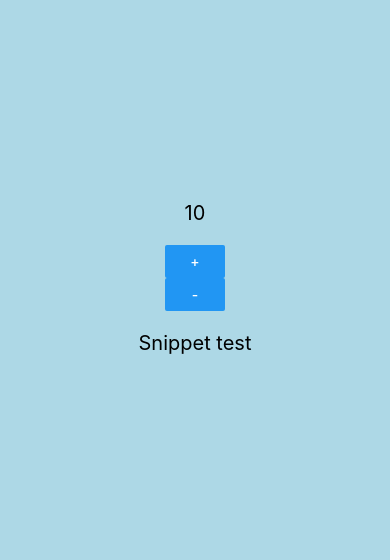
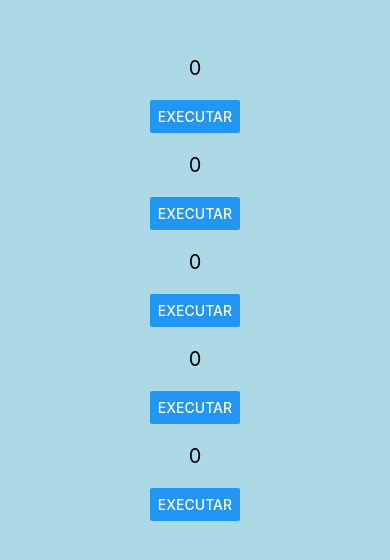
Before and after one commit to TiagoFernandes11/react-native-course, a React Native app in the folder NovoProjeto/: screen / in a window 390 px wide. Shown: the part 144-704 px from the top of the page. Built offline with nearby package versions, Linux system fonts and the light colour scheme.

Commit message:
Comunicação Indireta

```diff
--- a/NovoProjeto/App.js
+++ b/NovoProjeto/App.js
@@ -2,12 +2,16 @@
 import { StyleSheet, SafeAreaView } from "react-native";
 import Contador from "./components/Contador";
 import Temp from "./components/temp";
+import Pai from "./components/indireta/Pai";
 
 export default function App() {
   return (
     <SafeAreaView style={styles.container}>
-      <Contador inicial={10} passo={2} />
-      <Temp />
+      <Pai/>
+      <Pai/>
+      <Pai/>
+      <Pai/>
+      <Pai/>
     </SafeAreaView>
   );
 }
--- /dev/null
+++ b/NovoProjeto/components/indireta/Filho.js
@@ -0,0 +1,19 @@
+import React from "react";
+import { Text, Button } from "react-native";
+import estilo from "../estilo";
+
+export default (props) => {
+  function gerarNumero(min, max) {
+    const fator = max - min + 1;
+    return parseInt(Math.random() * fator + min);
+  }
+  return (
+    <Button
+      title="Executar"
+      onPress={() => {
+        const n = gerarNumero(props.min, props.max);
+        props.funcao(n);
+      }}
+    />
+  );
+};
--- /dev/null
+++ b/NovoProjeto/components/indireta/Pai.js
@@ -0,0 +1,18 @@
+import React, { useState } from "react";
+import Filho from "./Filho";
+import { View, Text } from "react-native";
+import estilo from "../estilo";
+
+export default function Pai(){
+  const [num, setNum] = useState(0);
+
+  function exibirValor(numero) {
+    setNum(numero);
+  }
+  return (
+    <View>
+      <Text style={estilo.textoGrande}>{num}</Text>
+      <Filho min={1} max={100} funcao={exibirValor} />
+    </View>
+  );
+};
```
